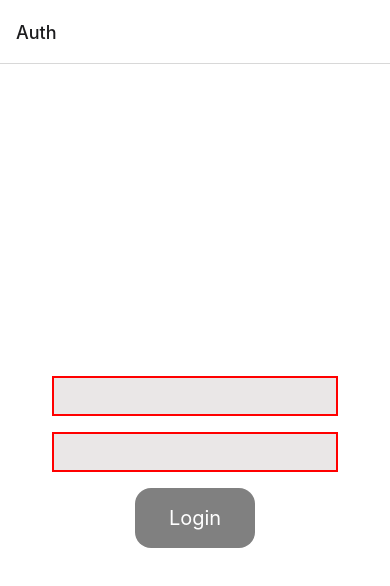
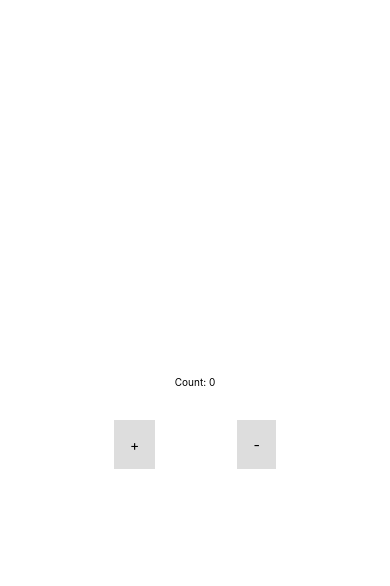
Before and after one commit to CAMELNINJA/React_Native, a React Native app: screen / in a window 390 px wide. Shown: the top 586 px of the page. Built offline with nearby package versions, Linux system fonts and the light colour scheme.

Commit message:
feat : mob x examle

```diff
--- a/App.tsx
+++ b/App.tsx
@@ -1,31 +1,77 @@
-import { StatusBar } from 'expo-status-bar';
-import {useState} from "react";
-import React from 'react';
-import { StatusBar as ExpoStatusBar } from 'expo-status-bar';
-import { StyleSheet, View } from 'react-native';
-import { NavigationContainer } from '@react-navigation/native';
-import { createNativeStackNavigator } from '@react-navigation/native-stack';
-import AuthScreen from './src/modules/base/Auth';
 
-const Stack = createNativeStackNavigator();
 
-export default function App() {
+import {StyleSheet, Text, TouchableOpacity, View} from 'react-native';
+import {observer} from 'mobx-react-lite'
+import {makeAutoObservable} from "mobx";
 
-    return (
+class Counter {
+    count = 0
 
-        <NavigationContainer>
-            <Stack.Navigator initialRouteName="Auth">
-                <Stack.Screen name="Auth" component={AuthScreen} />
-            </Stack.Navigator>
-        </NavigationContainer>
-    );
+    private FONT_SIZE_INITIAL = 10
+
+    constructor() {
+        makeAutoObservable(this)
+    }
+
+    onPress(isAddition: Boolean) {
+        let beAdded = isAddition ? 1 : -1
+        this.count += beAdded
+    }
+
+    fontSize() {
+        return Math.floor(Math.abs(this.count) / 5) + this.FONT_SIZE_INITIAL
+    }
 }
+
+const counter = new Counter()
+
+const App = observer(() => (
+    <View style={styles.container}>
+        <View style={styles.countContainer}>
+            <Text style={{fontSize: counter.fontSize()}}>Count: {counter.count}</Text>
+        </View>
+        <View style={styles.countersContainer}>
+            <TouchableOpacity
+                style={styles.button}
+                onPress={() => {
+                    counter.onPress(true)
+                }}
+            >
+                <Text>+</Text>
+            </TouchableOpacity>
+
+            <TouchableOpacity
+                style={styles.button}
+                onPress={() => {
+                    counter.onPress(false)
+                }}
+            >
+                <Text>-</Text>
+            </TouchableOpacity>
+        </View>
+    </View>
+))
+
+export default App
 
 const styles = StyleSheet.create({
     container: {
         flex: 1,
-        backgroundColor: '#d7d7d7',
-        alignItems: 'center',
-        justifyContent: 'center',
+        justifyContent: "center",
+        paddingHorizontal: 16
     },
+    button: {
+        alignItems: "center",
+        backgroundColor: "#DDDDDD",
+        padding: 16
+    },
+    countContainer: {
+        alignItems: "center",
+        padding: 16,
+    },
+    countersContainer: {
+        flexDirection: "row",
+        justifyContent: "space-evenly",
+        padding: 16
+    }
 });
```
Also changed, not shown: src/modules/observer/Observer.tsx (added, +37 -0 lines), src/stores/Counter.ts (added, +23 -0 lines), src/stores/noteStore.ts (deleted, +0 -53 lines).
